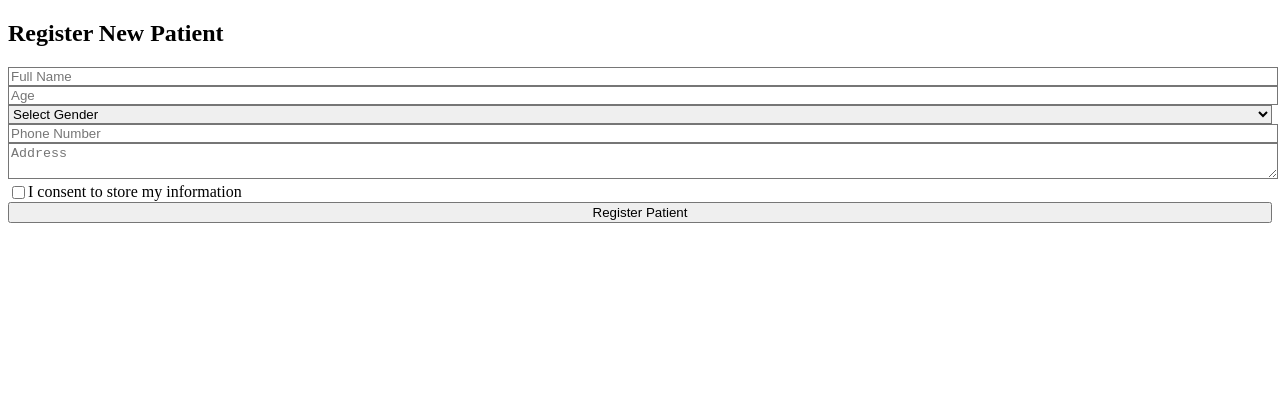
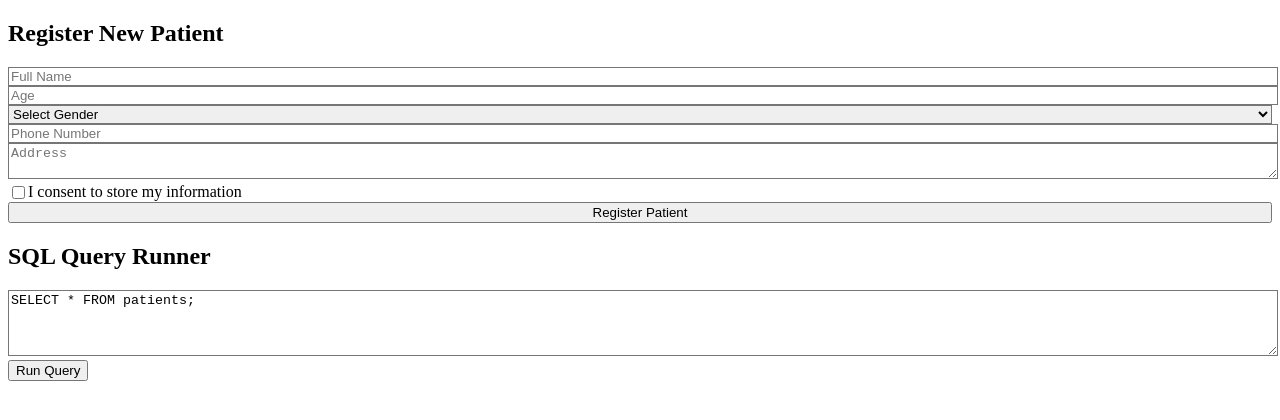
Before and after one commit to ColonelAVP/patient-registration-pglite-app, a React (Vite) app: page / in a window 1280 px wide. Shown: the top 420 px of the page. Built offline with nearby package versions, Linux system fonts and the light colour scheme.

Commit message:
feat: add SQL query runner to execute and display raw SQL results

```diff
--- a/src/App.jsx
+++ b/src/App.jsx
@@ -3,6 +3,7 @@ import reactLogo from './assets/react.svg'
 import viteLogo from '/vite.svg'
 import './styles/index.css';
 import RegisterPatientForm from "./components/RegisterPatientForm";
+import QueryRunner from "./components/QueryRunner";
 
 
 function App() {
@@ -12,6 +13,7 @@ function App() {
     <>
       <div className="text-2xl text-blue-600 font-bold">
         <RegisterPatientForm />
+        <QueryRunner/>
       </div>
     </>
   )
--- a/src/components/QueryRunner.jsx
+++ b/src/components/QueryRunner.jsx
@@ -0,0 +1,64 @@
+import { useState } from "react";
+import { querySQL } from "../db/dbClient";
+
+export default function QueryRunner() {
+  const [query, setQuery] = useState("SELECT * FROM patients;");
+  const [results, setResults] = useState([]);
+  const [error, setError] = useState("");
+
+  const handleRun = async () => {
+    try {
+      setError("");
+      const result = await querySQL(query);
+      setResults(result.rows || []);
+    } catch (err) {
+      setResults([]);
+      setError(`❌ ${err}`);
+    }
+  };
+
+  return (
+    <div className="max-w-2xl mx-auto mt-10 p-4 bg-white rounded shadow">
+      <h2 className="text-lg font-semibold mb-2">SQL Query Runner</h2>
+
+      <textarea
+        className="w-full border p-2 rounded mb-2 font-mono text-sm"
+        rows="4"
+        value={query}
+        onChange={(e) => setQuery(e.target.value)}
+      />
+
+      <button
+        onClick={handleRun}
+        className="mb-4 bg-green-600 text-white px-4 py-2 rounded hover:bg-green-700"
+      >
+        Run Query
+      </button>
+
+      {error && <div className="text-red-600 text-sm mb-2">{error}</div>}
+
+      {results.length > 0 && (
+        <table className="w-full text-sm border">
+          <thead>
+            <tr className="bg-gray-200">
+              {Object.keys(results[0]).map((key) => (
+                <th key={key} className="px-2 py-1 border">{key}</th>
+              ))}
+            </tr>
+          </thead>
+          <tbody>
+            {results.map((row, idx) => (
+              <tr key={idx}>
+                {Object.values(row).map((val, i) => (
+                  <td key={i} className="px-2 py-1 border">
+                    {val?.toString()}
+                  </td>
+                ))}
+              </tr>
+            ))}
+          </tbody>
+        </table>
+      )}
+    </div>
+  );
+}
```
